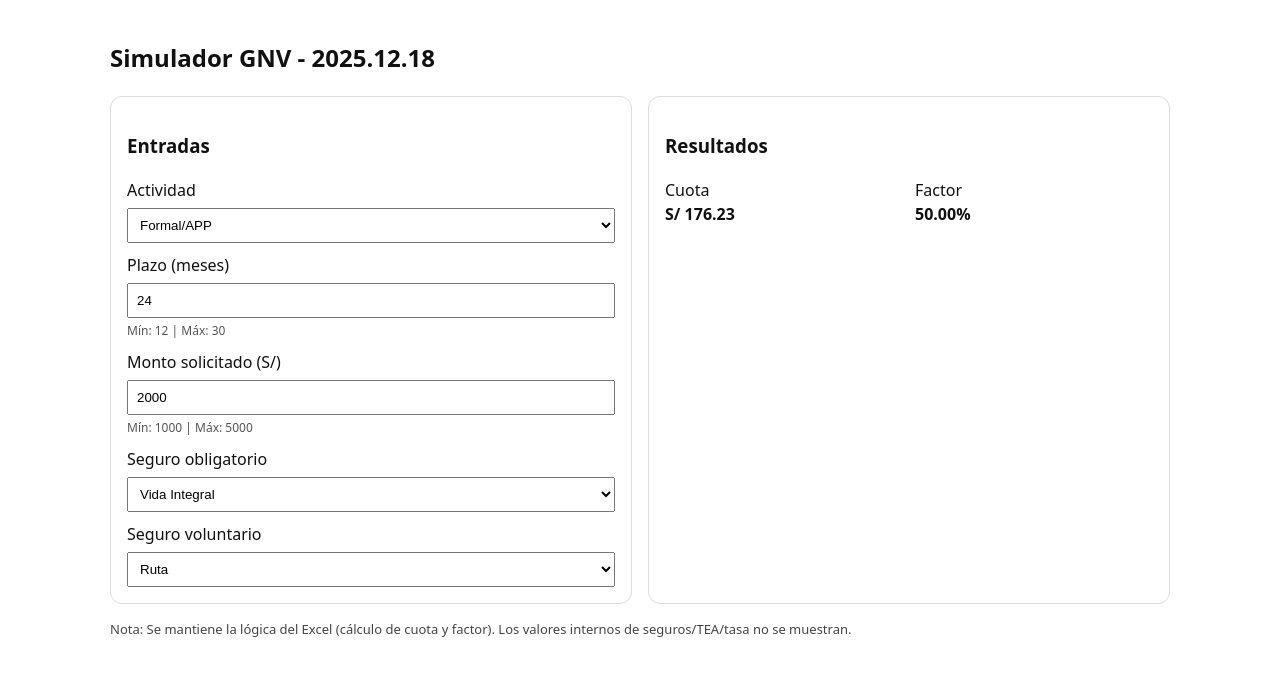
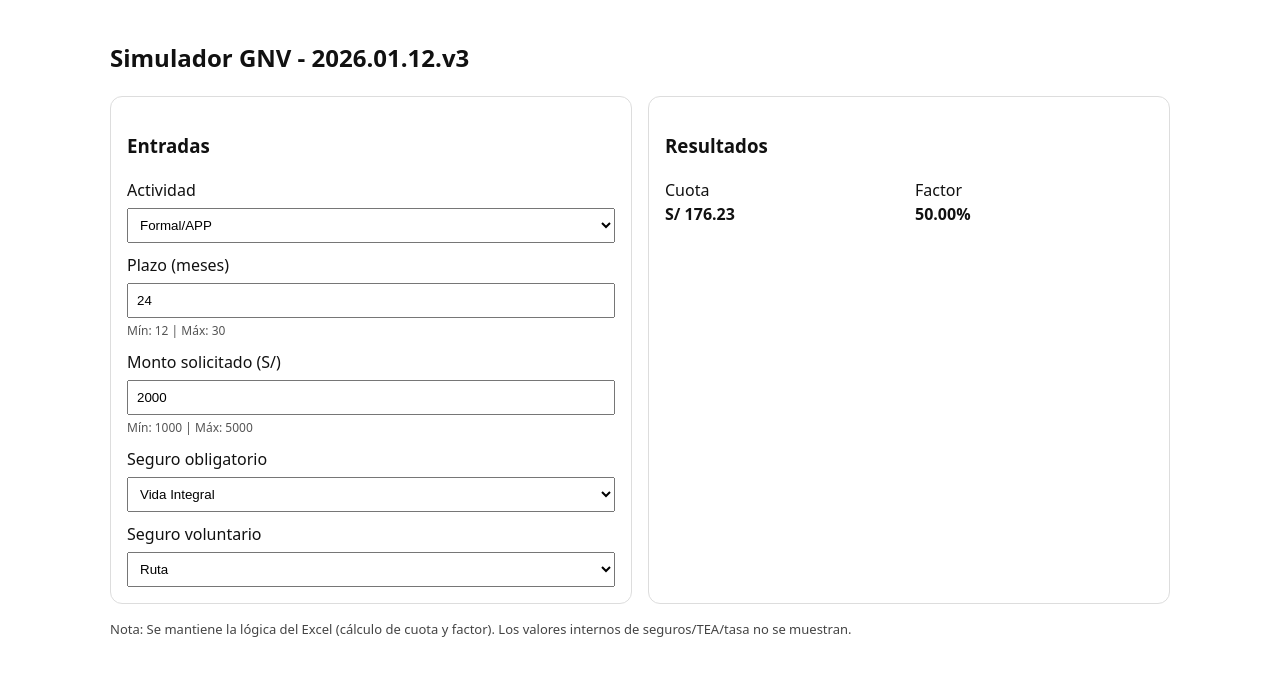
Before and after one commit to JomarkNoriega/SimuladorGNV2025-v1, a React (Vite) app: page / in a window 1280 px wide. Shown: the top 676 px of the page. Built offline with nearby package versions, Linux system fonts and the light colour scheme.

Commit message:
Add files via upload

```diff
--- a/src/App.jsx
+++ b/src/App.jsx
@@ -264,7 +264,7 @@ return {
 
   return (
     <div style={{ fontFamily: "system-ui", padding: 20, maxWidth: 1100, margin: "0 auto" }}>
-      <h2>Simulador GNV - 2025.12.18</h2>
+      <h2>Simulador GNV - 2026.01.12.v3</h2>
 
       <div style={{ display: "grid", gridTemplateColumns: "1fr 1fr", gap: 16, marginTop: 12 }}>
         <div style={{ border: "1px solid #ddd", borderRadius: 12, padding: 16 }}>
@@ -373,7 +373,7 @@ return {
                 fontWeight: 600,
               }}
             >
-              Alerta: La cuota supera el rango permitido para {activity}.
+              Alerta: La cuota supera el rango permitido para {activity}. DEBE VOLVER A GENERAR.
             </div>
           )}
 
```
